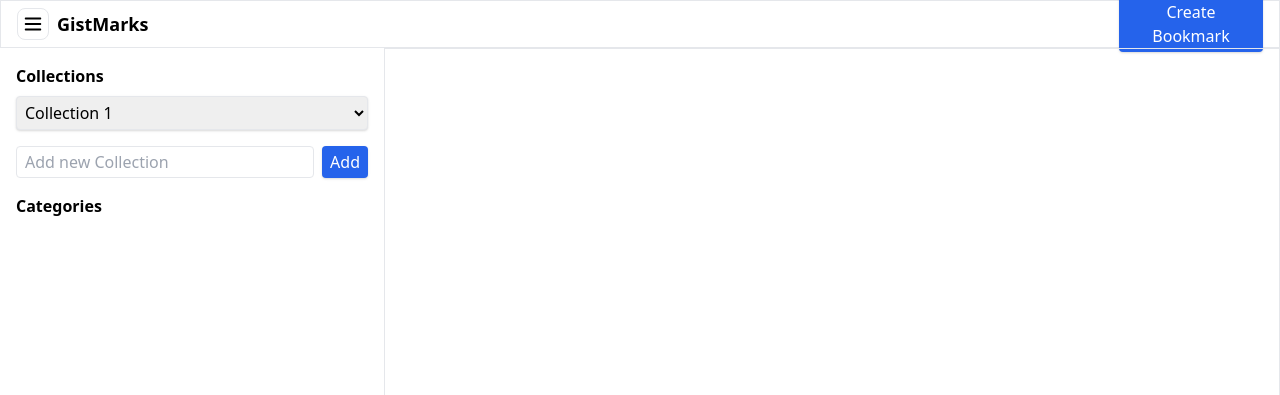
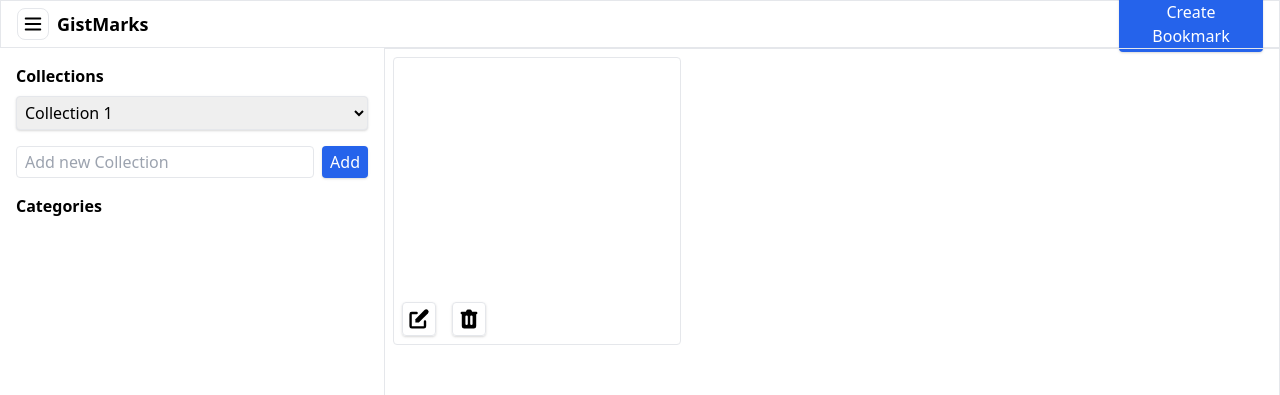
Before and after one commit to sgolovine/gistmarks, a Next.js app: page / in a window 1280 px wide. Shown: the top 395 px of the page. Built offline with nearby package versions, Linux system fonts and the light colour scheme.

Commit message:
Add bookmark component

```diff
--- /dev/null
+++ b/src/components/bookmark/Bookmark.tsx
@@ -0,0 +1,51 @@
+import React from "react"
+import EditIcon from "../icons/EditIcon"
+import TrashIcon from "../icons/TrashIcon"
+
+interface Props {
+  title?: string
+  href?: string
+  description?: string
+}
+
+const CARD_SIZE = "72"
+
+export const Bookmark: React.FC<Props> = ({ title, href, description }) => {
+  return (
+    <div
+      className={`border h-${CARD_SIZE} w-${CARD_SIZE} m-2 p-2 rounded hover:shadow`}
+    >
+      <div className="flex flex-col h-full justify-between">
+        <div className="flex flex-col">
+          <a
+            className="text-lg font-bold hover:text-blue-700 truncate"
+            href={href}
+          >
+            {title}
+          </a>
+          <a
+            className="text-sm font-italic text-gray-700 hover:text-blue-700 truncate"
+            href={href}
+          >
+            {href}
+          </a>
+          <div className="pt-4">
+            <p>{description}</p>
+          </div>
+        </div>
+        <div className="flex flex-row items-center">
+          <button className="border shadow rounded p-1 mr-2">
+            <div className="h-6 w-6">
+              <EditIcon />
+            </div>
+          </button>
+          <button className="border shadow rounded p-1 ml-2">
+            <div className="h-6 w-6">
+              <TrashIcon />
+            </div>
+          </button>
+        </div>
+      </div>
+    </div>
+  )
+}
--- /dev/null
+++ b/src/components/bookmark/BookmarkList.tsx
@@ -0,0 +1,9 @@
+import React from "react"
+
+export const BookmarkList: React.FC = () => {
+  return (
+    <div>
+      <p>BookmarkList</p>
+    </div>
+  )
+}
--- /dev/null
+++ b/src/components/bookmark/index.tsx
@@ -0,0 +1,2 @@
+export * from "./Bookmark"
+export * from "./BookmarkList"
--- a/src/pages/index.tsx
+++ b/src/pages/index.tsx
@@ -1,4 +1,5 @@
 import React from "react"
+import { Bookmark, BookmarkList } from "~/components/bookmark"
 // import Bookmark from "~/components/Bookmark"
 import Layout from "~/components/Layout"
 
@@ -19,7 +20,12 @@ type BookmarkListProps = {
 
 const Index = () => {
   const arr = new Array(100).fill(1)
-  return <Layout>{/* <BookmarkList data={arr} /> */}</Layout>
+  return (
+    <Layout>
+      {/* <BookmarkList data={arr} /> */}
+      <Bookmark />
+    </Layout>
+  )
 }
 
 export default Index
```
